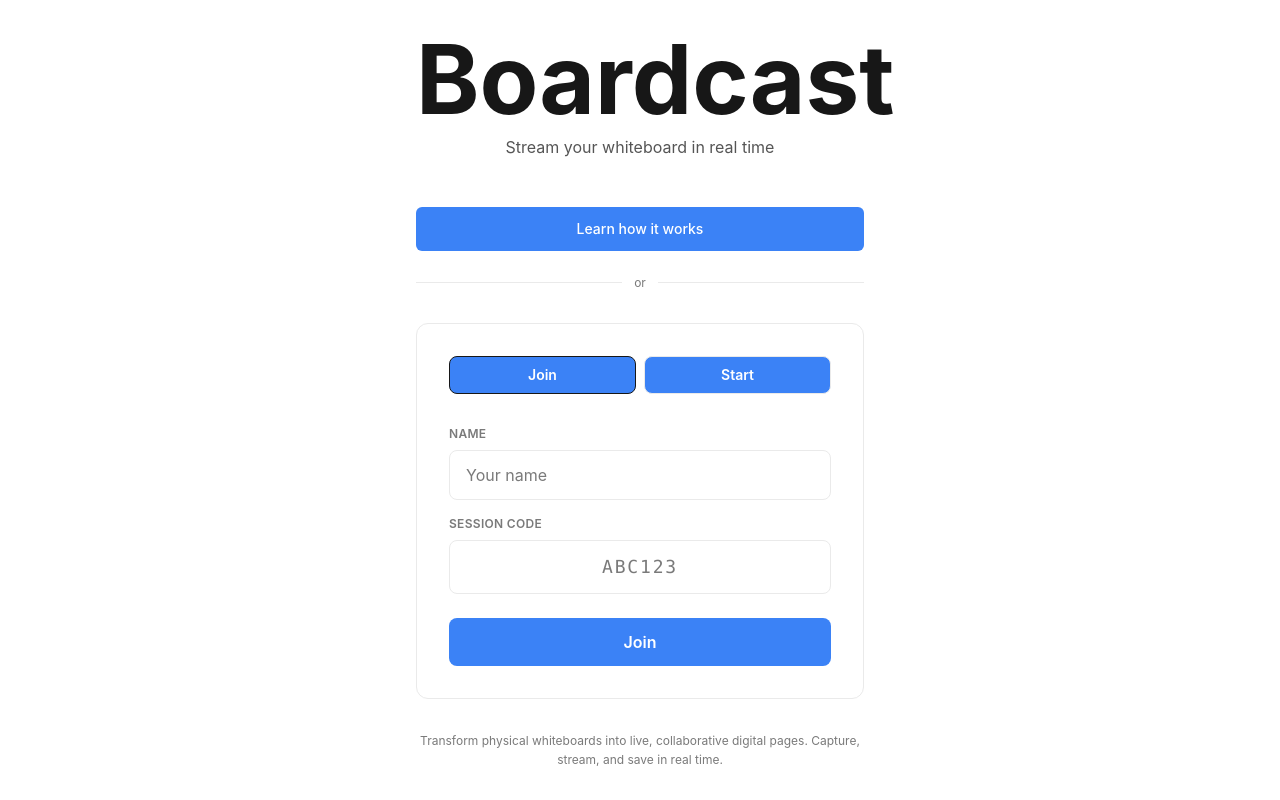
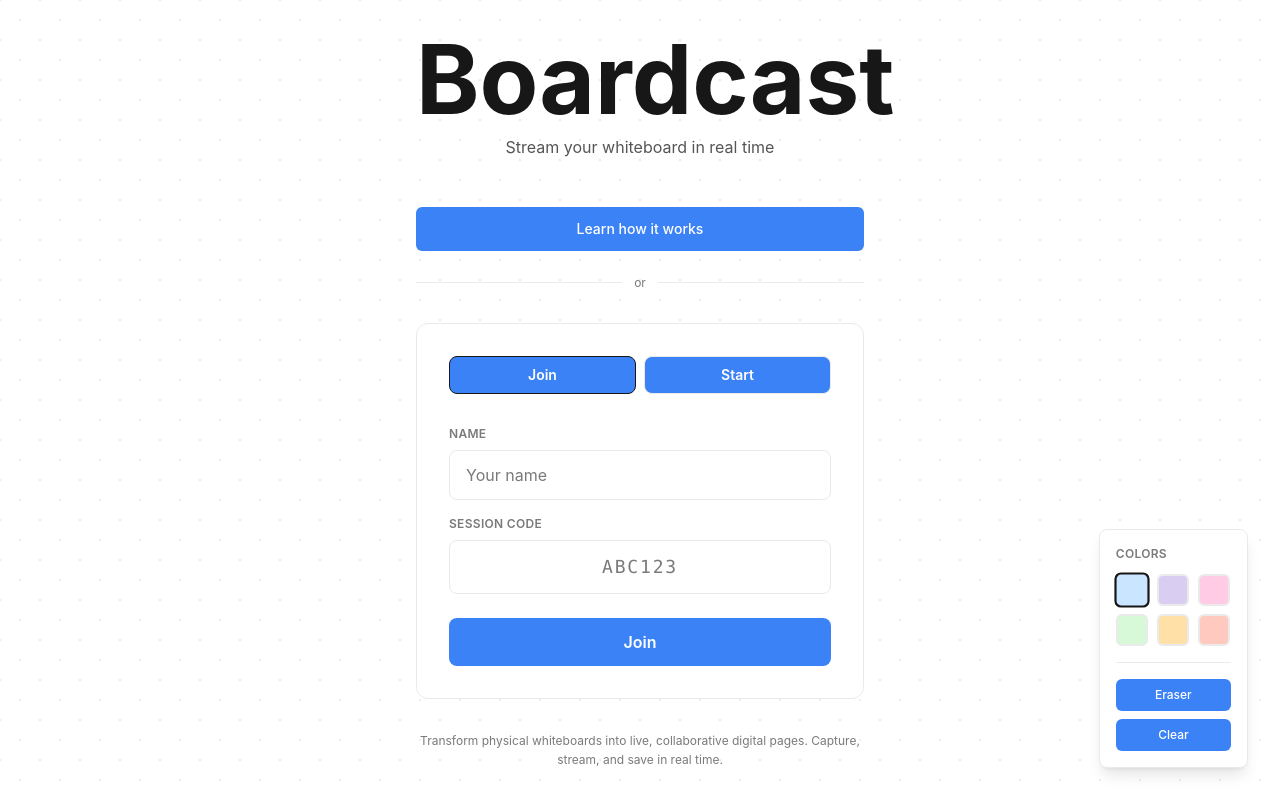
Before and after one commit to metamatong/nwhacks2026-boardcast-client, a Next.js app: page / in a window 1280 px wide. Built offline with nearby package versions, Linux system fonts and the light colour scheme.

Commit message:
Implemented a basic background whiteboard playground

```diff
--- /dev/null
+++ b/frontend/components/DrawingToolbar.tsx
@@ -0,0 +1,72 @@
+'use client';
+
+import { Dispatch, SetStateAction } from 'react';
+
+interface DrawingToolbarProps {
+  selectedColor: string;
+  setSelectedColor: Dispatch<SetStateAction<string>>;
+  onEraser: () => void;
+  onClear: () => void;
+}
+
+export default function DrawingToolbar({
+  selectedColor,
+  setSelectedColor,
+  onEraser,
+  onClear,
+}: DrawingToolbarProps) {
+  const colors = [
+    { name: 'Blue', value: 'rgba(100, 180, 255, 0.35)' },
+    { name: 'Purple', value: 'rgba(147, 112, 219, 0.35)' },
+    { name: 'Pink', value: 'rgba(255, 105, 180, 0.35)' },
+    { name: 'Green', value: 'rgba(144, 238, 144, 0.35)' },
+    { name: 'Orange', value: 'rgba(255, 165, 0, 0.35)' },
+    { name: 'Red', value: 'rgba(255, 99, 71, 0.35)' },
+  ];
+
+  return (
+    <div className="fixed bottom-8 right-8 z-20 flex flex-col gap-4">
+      <div className="bg-page border border-selected rounded-lg p-4 shadow-lg">
+        <div className="mb-4">
+          <p className="text-xs font-semibold text-muted uppercase tracking-wide mb-3">
+            Colors
+          </p>
+          <div className="grid grid-cols-3 gap-2">
+            {colors.map((color) => (
+              <button
+                key={color.name}
+                onClick={() => setSelectedColor(color.value)}
+                className={`w-8 h-8 rounded-md border-2 transition-all ${
+                  selectedColor === color.value
+                    ? 'border-primary scale-110'
+                    : 'border-selected hover:border-primary'
+                }`}
+                style={{ backgroundColor: color.value }}
+                title={color.name}
+              />
+            ))}
+          </div>
+        </div>
+
+        <div className="space-y-2 pt-4 border-t border-selected">
+          <button
+            onClick={onEraser}
+            className={`w-full px-3 py-2 rounded-md text-xs font-medium transition-all ${
+              selectedColor === 'eraser'
+                ? 'bg-primary text-background'
+                : 'bg-hover text-secondary hover:opacity-80'
+            }`}
+          >
+            Eraser
+          </button>
+          <button
+            onClick={onClear}
+            className="w-full px-3 py-2 rounded-md text-xs font-medium bg-hover text-secondary hover:opacity-80 transition-all"
+          >
+            Clear
+          </button>
+        </div>
+      </div>
+    </div>
+  );
+}
--- /dev/null
+++ b/frontend/components/MouseTrail.tsx
@@ -0,0 +1,132 @@
+'use client';
+
+import { useEffect, useRef } from 'react';
+
+interface MouseTrailProps {
+  color?: string;
+  onClear?: () => void;
+}
+
+export default function MouseTrail({ color = 'rgba(100, 180, 255, 0.35)', onClear }: MouseTrailProps) {
+  const canvasRef = useRef<HTMLCanvasElement>(null);
+  const contextRef = useRef<CanvasRenderingContext2D | null>(null);
+  const positionRef = useRef({ x: -1, y: -1 });
+  const velocityRef = useRef({ x: 0, y: 0 });
+  const isEraserRef = useRef(false);
+  const colorRef = useRef(color);
+
+  useEffect(() => {
+    colorRef.current = color;
+    if (color === 'eraser') {
+      isEraserRef.current = true;
+    } else {
+      isEraserRef.current = false;
+    }
+  }, [color]);
+
+  useEffect(() => {
+    const canvas = canvasRef.current;
+    if (!canvas) return;
+
+    canvas.width = window.innerWidth;
+    canvas.height = window.innerHeight;
+
+    const context = canvas.getContext('2d');
+    if (!context) return;
+
+    context.lineCap = 'round';
+    context.lineJoin = 'round';
+    contextRef.current = context;
+
+    // Draw dotted grid
+    const drawGrid = () => {
+      if (!context) return;
+      const gridSize = 40;
+      const dotRadius = 1.5;
+
+      context.fillStyle = 'rgba(150, 150, 150, 0.15)';
+
+      for (let x = 0; x < canvas.width; x += gridSize) {
+        for (let y = 0; y < canvas.height; y += gridSize) {
+          context.beginPath();
+          context.arc(x, y, dotRadius, 0, Math.PI * 2);
+          context.fill();
+        }
+      }
+    };
+
+    drawGrid();
+
+    let animationFrameId: number;
+
+    const handleMouseMove = (event: MouseEvent) => {
+      const { clientX, clientY } = event;
+      const { x, y } = positionRef.current;
+
+      // Initialize position on first move
+      if (x === -1 && y === -1) {
+        positionRef.current = { x: clientX, y: clientY };
+        return;
+      }
+
+      const vx = clientX - x;
+      const vy = clientY - y;
+      const distance = Math.sqrt(vx * vx + vy * vy);
+
+      velocityRef.current = { x: vx, y: vy };
+
+      if (distance > 2 && contextRef.current) {
+        const speed = Math.min(distance, 15);
+        const lineWidth = Math.max(1, 6 - speed * 0.2);
+
+        if (isEraserRef.current) {
+          contextRef.current.clearRect(clientX - lineWidth * 3, clientY - lineWidth * 3, lineWidth * 6, lineWidth * 6);
+        } else {
+          contextRef.current.strokeStyle = color;
+          contextRef.current.lineWidth = lineWidth;
+          contextRef.current.lineCap = 'round';
+          contextRef.current.lineJoin = 'round';
+
+          contextRef.current.beginPath();
+          contextRef.current.moveTo(x, y);
+          contextRef.current.lineTo(clientX, clientY);
+          contextRef.current.stroke();
+        }
+
+        positionRef.current = { x: clientX, y: clientY };
+      }
+    };
+
+    window.addEventListener('mousemove', handleMouseMove);
+
+    const handleResize = () => {
+      if (canvas) {
+        canvas.width = window.innerWidth;
+        canvas.height = window.innerHeight;
+        drawGrid();
+      }
+    };
+
+    window.addEventListener('resize', handleResize);
+
+    const handleMouseLeave = () => {
+      positionRef.current = { x: -1, y: -1 };
+    };
+
+    window.addEventListener('mouseleave', handleMouseLeave);
+
+    return () => {
+      window.removeEventListener('mousemove', handleMouseMove);
+      window.removeEventListener('resize', handleResize);
+      window.removeEventListener('mouseleave', handleMouseLeave);
+    };
+  }, []);
+
+  return (
+    <canvas
+      ref={canvasRef}
+      className="fixed inset-0 pointer-events-none z-0"
+      style={{ background: 'transparent' }}
+    />
+  );
+}
--- a/frontend/landing/landing.tsx
+++ b/frontend/landing/landing.tsx
@@ -2,6 +2,8 @@
 
 import { useState } from 'react';
 import HowItWorksModal from './HowItWorksModal';
+import MouseTrail from '../components/MouseTrail';
+import DrawingToolbar from '../components/DrawingToolbar';
 
 export default function Landing() {
   const [mode, setMode] = useState<'join' | 'create'>('join');
@@ -9,6 +11,8 @@ export default function Landing() {
   const [username, setUsername] = useState('');
   const [isLoading, setIsLoading] = useState(false);
   const [showModal, setShowModal] = useState(false);
+  const [drawingColor, setDrawingColor] = useState('rgba(100, 180, 255, 0.35)');
+  const canvasRef = useState<HTMLCanvasElement | null>(null);
 
   const handleSubmit = () => {
     if (mode === 'join' && (!roomCode.trim() || !username.trim())) return;
@@ -26,9 +30,30 @@ export default function Landing() {
     : username.trim();
 
   return (
-    <div className="min-h-screen bg-background text-primary font-sans flex flex-col items-center justify-center px-4">
+    <div
+      className="min-h-screen bg-background text-primary font-sans flex flex-col items-center justify-center px-4 relative"
+      style={{
+        backgroundImage: `
+          radial-gradient(circle, rgba(150, 150, 150, 0.15) 1.5px, transparent 1.5px)
+        `,
+        backgroundSize: '40px 40px',
+      }}
+    >
+      <MouseTrail color={drawingColor} />
+      <DrawingToolbar
+        selectedColor={drawingColor}
+        setSelectedColor={setDrawingColor}
+        onEraser={() => setDrawingColor('eraser')}
+        onClear={() => {
+          const canvas = document.querySelector('canvas') as HTMLCanvasElement;
+          if (canvas) {
+            const ctx = canvas.getContext('2d');
+            if (ctx) ctx.clearRect(0, 0, canvas.width, canvas.height);
+          }
+        }}
+      />
       <HowItWorksModal isOpen={showModal} onClose={() => setShowModal(false)} />
-      <div className="w-full max-w-md">
+      <div className="w-full max-w-md relative z-10">
         <div className="mb-12 text-center">
           <h1 className="text-8xl font-bold text-primary mb-2">
             Boardcast
```
